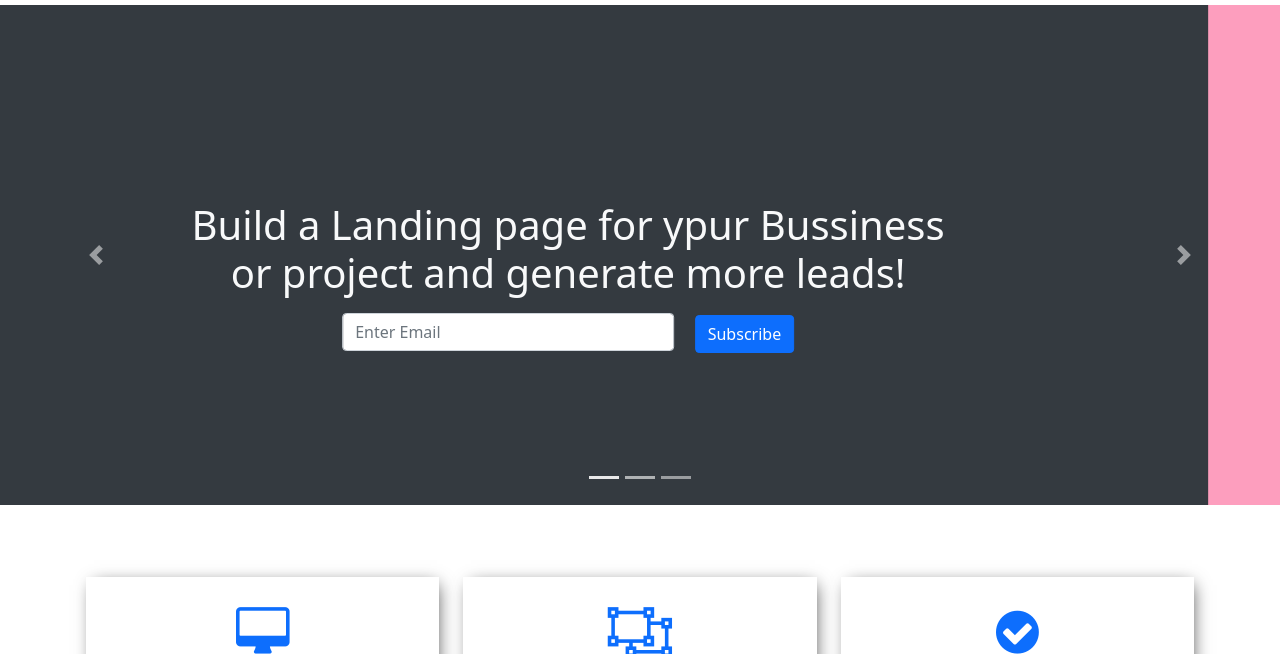
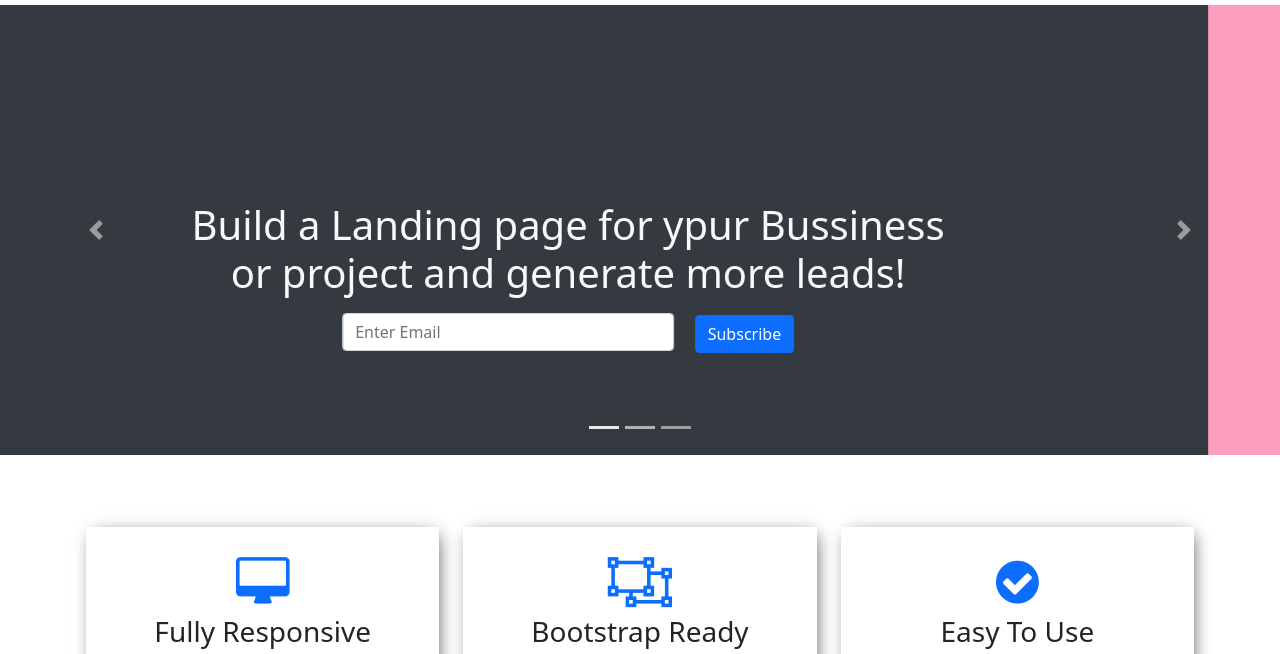
Before and after one commit to rumi-akter/Exam-01, a plain HTML site: page index.html in a window 1280 px wide. Shown: the part 66-720 px from the top of the page. Drawn offline with Linux system fonts and the light colour scheme.

Commit message:
Update style.css

```diff
--- a/css/style.css
+++ b/css/style.css
@@ -2,7 +2,8 @@ span{
     font-size: 30px;
 }
 .carousel-item {
-    height: 500px; }
+    height: 450px;
+padding-bottom:40px}
 
   .carousel-img-1 {
     background: url("../img/ambia.jpg");
```
